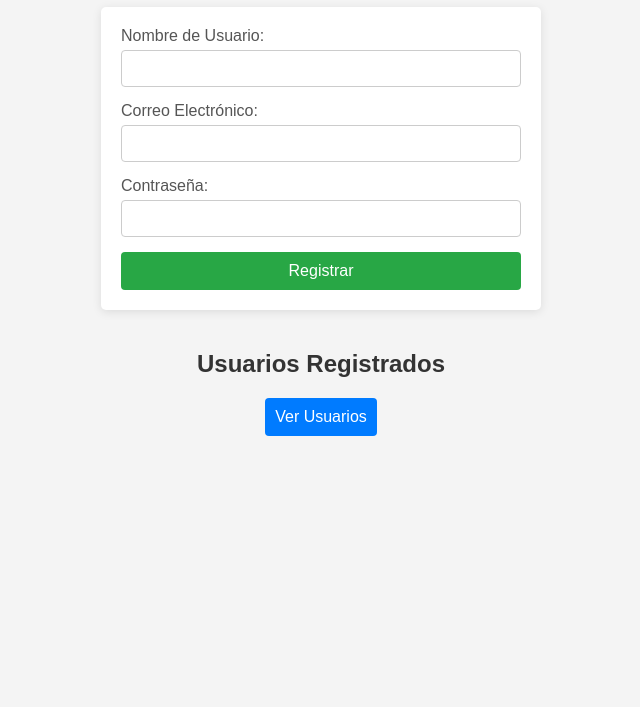
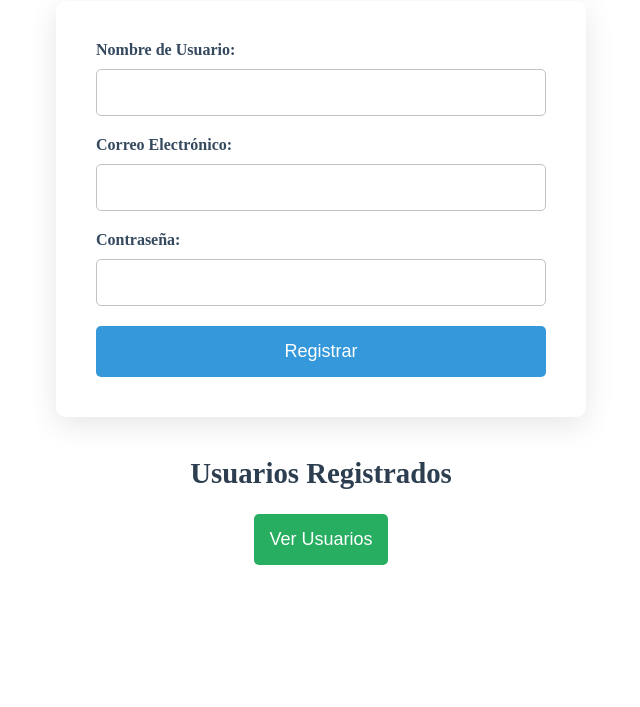
Before and after one commit to AbisaiHdz06/ACT_04, a website: page index.html in a window 1280 px wide. Shown: the part 93-800 px from the top of the page, without its empty margins (319-959 px from the left). Drawn offline with Linux system fonts and the light colour scheme; no server answers.

Commit message:
cambie el styles

```diff
--- a/Style.css
+++ b/Style.css
@@ -1,7 +1,9 @@
+css
+Copy code
 /* Estilos generales */
 body {
-  font-family: Arial, sans-serif;
-  background-color: #f4f4f4;
+    font-family: 'Arial', sans-serif;
+    background-color: #f0f4f8;
     margin: 0;
     padding: 20px;
 }
@@ -9,24 +11,27 @@ body {
 /* Estilo del encabezado */
 h1 {
     text-align: center;
-  color: #333;
+    color: #2c3e50;
+    margin-bottom: 20px;
+    font-size: 2.5em;
 }
 
 /* Estilo del formulario */
 form {
-  background: #fff;
-  padding: 20px;
-  border-radius: 5px;
-  box-shadow: 0 2px 10px rgba(0, 0, 0, 0.1);
-  max-width: 400px;
-  margin: 20px auto;
+    background: #ffffff;
+    padding: 40px;
+    border-radius: 10px;
+    box-shadow: 0 8px 30px rgba(0, 0, 0, 0.1);
+    max-width: 450px;
+    margin: 0 auto;
 }
 
 /* Estilo de las etiquetas */
 label {
     display: block;
-  margin-bottom: 5px;
-  color: #555;
+    margin-bottom: 10px;
+    font-weight: bold;
+    color: #34495e;
 }
 
 /* Estilo de los campos de entrada */
@@ -34,82 +39,99 @@ input[type="text"],
 input[type="email"],
 input[type="password"] {
     width: 100%;
-  padding: 10px;
-  margin-bottom: 15px;
-  border: 1px solid #ccc;
-  border-radius: 4px;
+    padding: 15px;
+    margin-bottom: 20px;
+    border: 1px solid #bdc3c7;
+    border-radius: 5px;
     box-sizing: border-box;
+    transition: border-color 0.3s, box-shadow 0.3s;
+}
+
+input[type="text"]:focus,
+input[type="email"]:focus,
+input[type="password"]:focus {
+    border-color: #3498db;
+    box-shadow: 0 0 5px rgba(52, 152, 219, 0.5);
+    outline: none;
 }
 
 /* Estilo del botón de registro */
 button[type="submit"] {
-  background-color: #28a745;
+    background-color: #3498db;
     color: white;
-  padding: 10px;
+    padding: 15px;
     border: none;
-  border-radius: 4px;
+    border-radius: 5px;
     cursor: pointer;
     width: 100%;
-  font-size: 16px;
+    font-size: 18px;
+    transition: background-color 0.3s, transform 0.2s;
 }
 
 button[type="submit"]:hover {
-  background-color: #218838;
+    background-color: #2980b9;
+    transform: translateY(-2px);
 }
 
 /* Estilo del encabezado de usuarios registrados */
 h2 {
     text-align: center;
-  color: #333;
+    color: #2c3e50;
     margin-top: 40px;
+    font-size: 1.8em;
 }
 
 /* Estilo del botón para ver usuarios */
 #fetch-users {
     display: block;
     margin: 20px auto;
-  background-color: #007bff;
+    background-color: #27ae60;
     color: white;
-  padding: 10px;
+    padding: 15px;
     border: none;
-  border-radius: 4px;
+    border-radius: 5px;
     cursor: pointer;
-  font-size: 16px;
+    font-size: 18px;
+    transition: background-color 0.3s, transform 0.2s;
 }
 
 #fetch-users:hover {
-  background-color: #0056b3;
+    background-color: #219653;
+    transform: translateY(-2px);
 }
 
 /* Estilo de la lista de usuarios */
 #user-list {
     list-style-type: none;
     padding: 0;
-  max-width: 400px;
+    max-width: 450px;
     margin: 20px auto;
 }
 
 #user-list li {
-  background: #fff;
-  margin: 5px 0;
-  padding: 10px;
-  border-radius: 4px;
-  box-shadow: 0 1px 5px rgba(0, 0, 0, 0.1);
+    background: #ffffff;
+    margin: 10px 0;
+    padding: 15px;
+    border-radius: 5px;
+    box-shadow: 0 2px 10px rgba(0, 0, 0, 0.1);
     display: flex;
     justify-content: space-between;
     align-items: center;
 }
 
+/* Estilo de los botones de editar y eliminar */
 #user-list button {
-  background-color: #dc3545;
+    background-color: #e74c3c;
     color: white;
     border: none;
-  padding: 5px 10px;
-  border-radius: 4px;
+    padding: 8px 12px;
+    border-radius: 5px;
     cursor: pointer;
     font-size: 14px;
+    transition: background-color 0.3s, transform 0.2s;
 }
 
 #user-list button:hover {
-  background-color: #c82333;
+    background-color: #c0392b;
+    transform: translateY(-2px);
 }
```
Lines whose indentation alone changed are shown as unchanged.
